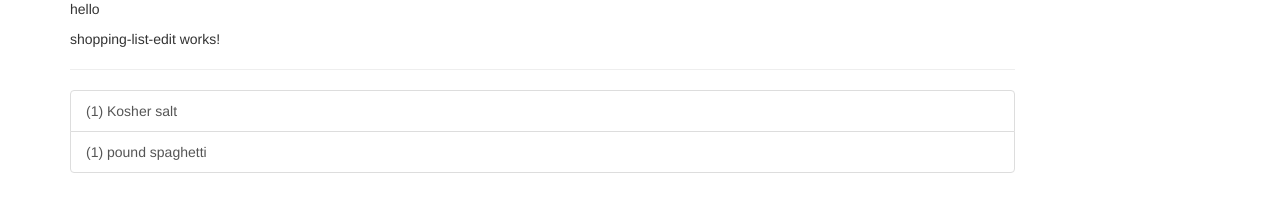
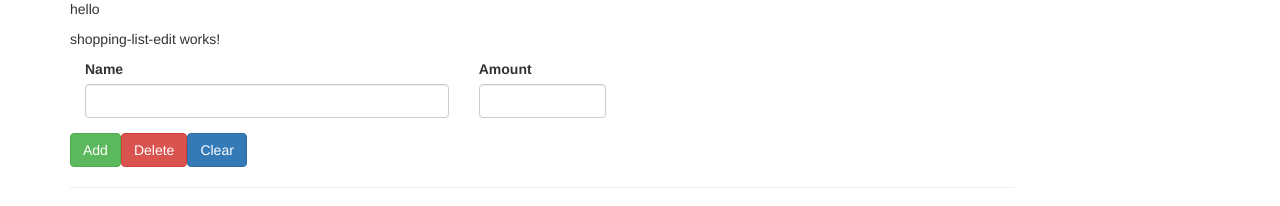
Before and after one commit to Johnathan238/Angular-Cooking-App, an Angular app in the folder Recipe-App/: page / in a window 1280 px wide. Shown: the part 574-780 px from the top of the page. Built offline with nearby package versions, Linux system fonts and the light colour scheme.

Commit message:
Added shopping list btn

```diff
--- a/Recipe-App/src/app/shopping-list/shopping-list-edit/shopping-list-edit.component.html
+++ b/Recipe-App/src/app/shopping-list/shopping-list-edit/shopping-list-edit.component.html
@@ -1 +1,22 @@
 <p>shopping-list-edit works!</p>
+<div class="row">
+  <div class="col-xs-12">
+    <form>
+      <div class="col-sm-5 form-group">
+        <label for="name">Name</label>
+        <input type="text" id="name" class="form-control">
+      </div>
+      <div class="col-sm-2 form-group">
+        <label for="amount">Amount</label>
+        <input type="number" id="amount" class="form-control">
+      </div>
+      <div class="row">
+        <div class="col-xs-12">
+          <button class="btn btn-success" type="submit">Add</button>
+          <button class="btn btn-danger" type="button">Delete</button>
+          <button class="btn btn-primary" type="button">Clear</button>
+        </div>
+      </div>
+    </form>
+  </div>
+</div>
```
